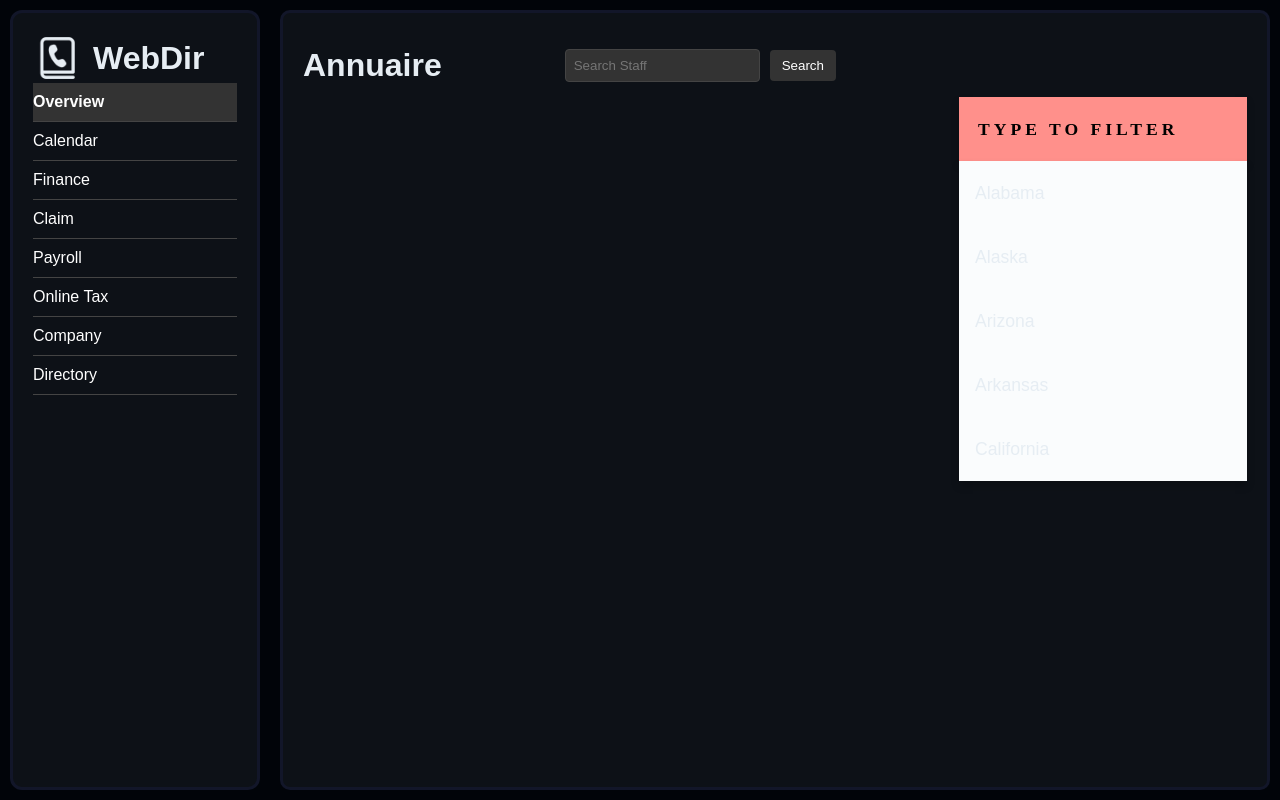
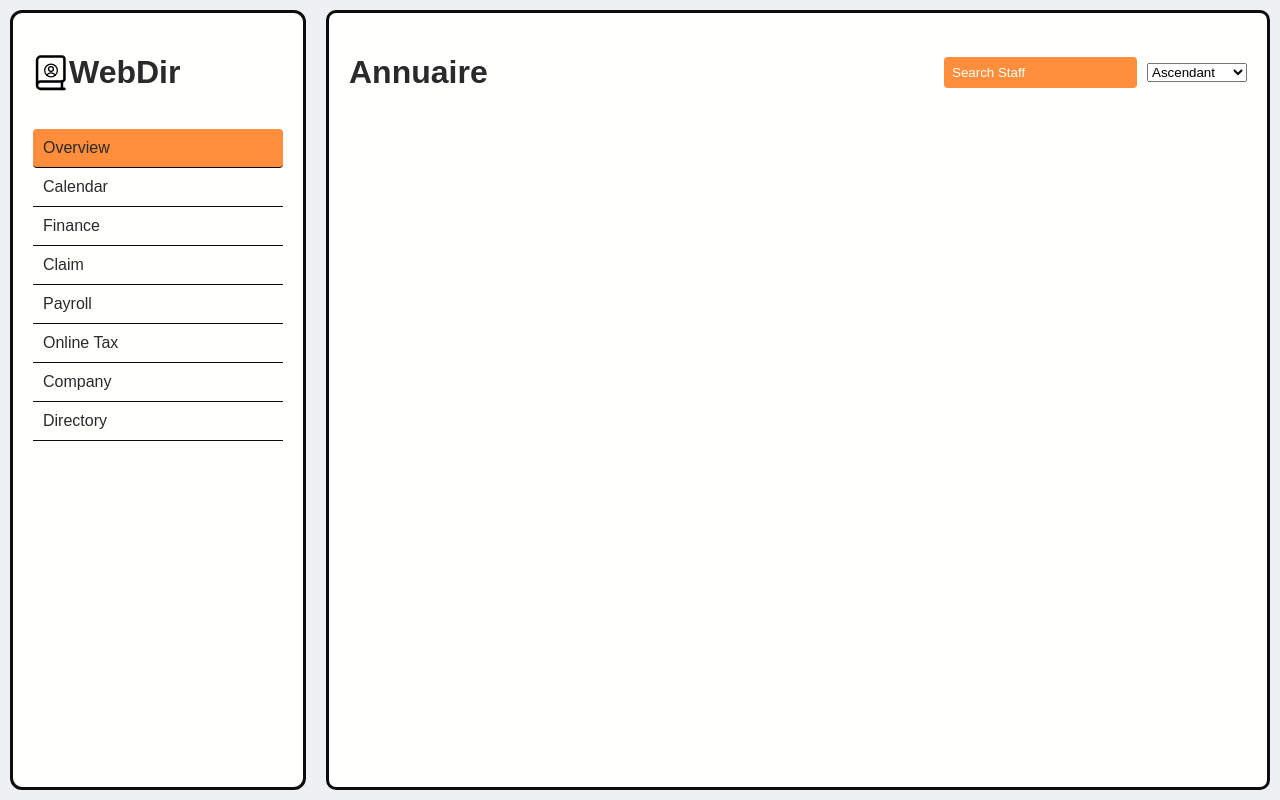
Before and after one commit to Nicka-R/SAE_S401_WebDirectory, a PHP site: page / in a window 1280 px wide. Run offline with PHP 8.4, Linux system fonts and the light colour scheme.

Commit message:
update JS

```diff
--- a/WebDir.web/public/css/custom_select.css
+++ /dev/null
@@ -1,94 +0,0 @@
-* {
-  margin: 0;
-  padding: 0;
-  box-sizing: border-box;
-}
-
-
-
-form {
-  position: relative;
-  width: 18rem;
-  margin-top: 8vh;
-}
-
-.chosen-value,
-.value-list {
-  position: absolute;
-  top: 0;
-  left: 0;
-  width: 100%;
-}
-
-.chosen-value {
-  font-family: 'Ek Mukta';
-  text-transform: uppercase;
-  font-weight: 600;
-  letter-spacing: 4px;
-  height: 4rem;
-  font-size: 1.1rem;
-  padding: 1rem;
-  background-color: #FAFCFD;
-  border: 3px solid transparent;
-  -webkit-transition: .3s ease-in-out;
-  transition: .3s ease-in-out;
-}
-.chosen-value::-webkit-input-placeholder {
-  color: #333;
-}
-.chosen-value:hover {
-  background-color: #FF908B;
-  cursor: pointer;
-}
-.chosen-value:hover::-webkit-input-placeholder {
-  color: #333;
-}
-.chosen-value:focus, .chosen-value.open {
-  box-shadow: 0px 5px 8px 0px rgba(0, 0, 0, 0.2);
-  outline: 0;
-  background-color: #FF908B;
-  color: #000;
-}
-.chosen-value:focus::-webkit-input-placeholder, .chosen-value.open::-webkit-input-placeholder {
-  color: #000;
-}
-
-.value-list {
-  list-style: none;
-  margin-top: 4rem;
-  box-shadow: 0px 5px 8px 0px rgba(0, 0, 0, 0.2);
-  overflow: hidden;
-  max-height: 0;
-  -webkit-transition: .3s ease-in-out;
-  transition: .3s ease-in-out;
-}
-.value-list.open {
-  max-height: 320px;
-  overflow: auto;
-}
-.value-list li {
-  position: relative;
-  height: 4rem;
-  background-color: #FAFCFD;
-  padding: 1rem;
-  font-size: 1.1rem;
-  display: -webkit-box;
-  display: -ms-flexbox;
-  display: flex;
-  -webkit-box-align: center;
-      -ms-flex-align: center;
-          align-items: center;
-  cursor: pointer;
-  -webkit-transition: background-color .3s;
-  transition: background-color .3s;
-  opacity: 1;
-}
-.value-list li:hover {
-  background-color: #FF908B;
-}
-.value-list li.closed {
-  max-height: 0;
-  overflow: hidden;
-  padding: 0;
-  opacity: 0;
-}
--- a/WebDir.web/public/css/style.css
+++ b/WebDir.web/public/css/style.css
@@ -1,6 +1,6 @@
 body {
-    background-color: #010409;
-    color: #E6EDF3;
+    background-color: #eff0f3 ;
+    color: #2a2a2a;
     font-family: sans-serif;
     margin: 0;
   }
@@ -13,21 +13,23 @@ body {
 
   .sidebar {
     width: 250px;
-    background-color: #0D1117;
+    background-color: #fffffe;
     padding: 20px;
     margin: 10px;
-    border: 3px solid #121629;
+    border: 3px solid #0d0d0d;
     border-radius: 12px ;
 
   }
+
+
 
   .main {
     flex: 2;
     padding: 20px;
     margin: 10px;
-    background-color: #0D1117;
+    background-color: #fffffe;
     border-radius: 10px;
-    border: 3px solid #121629;
+    border: 3px solid #0d0d0d;
 
   }
 
@@ -57,10 +59,14 @@ body {
 
   .search input {
     padding: 8px;
-    border: 1px solid #444;
-    background-color: #333;
+    border: none;
+    background-color: #ff8e3c;
     border-radius: 4px;
     margin-right: 10px;
+  }
+
+  ::placeholder {
+    color: #fffffe;
   }
 
   .search button {
@@ -73,7 +79,7 @@ body {
   }
 
   .employee-card {
-    background-color: #161B22;
+    background-color: #eff0f3;
     border: 1px solid #30363D;
     border-radius: 8px;
     box-shadow: 0 4px 8px rgba(0, 0, 0, 0.1);
@@ -84,10 +90,10 @@ body {
   }
 
   .employee-card img {
-    width: 130px;
-    height: 130px;
-    border-radius: 70%;
-    margin: 30px 0 30px 0 ;
+    width: 50%;
+    height: 50%;
+    border-radius: 20%;
+    margin: 10px 0 30px 0 ;
   }
 
   .employee-card h3 {
@@ -133,14 +139,12 @@ body {
     padding: 0;
   }
 
-  .sidebar li {
-    padding: 10px 0;
-    border-bottom: 1px solid #444;
-  }
 
-  .sidebar li a {
-    color: white;
+  .sidebar li{
+    color: #2a2a2a;
     text-decoration: none;
+    padding: 10px 0 10px 10px;
+    border-bottom: 1px solid #0d0d0d;
   }
 
   .sidebar li a:hover {
@@ -148,7 +152,8 @@ body {
   }
 
   .sidebar .active {
-    background-color: #333;
+    background-color: #ff8e3c;
+    border-radius: 4px;
   }
 
   .sidebar .active a {
@@ -171,20 +176,20 @@ body {
 
   .employee-grid {
     display: grid;
-    grid-template-columns: repeat(4, 1fr); /* 4 colonnes */
-    gap: 20px; /* Espace entre les éléments */
+    grid-template-columns: repeat(4, 1fr);
+    gap: 20px;
     width: 100%;
-    justify-items: center; /* Centre horizontalement les items dans les colonnes */
-    align-items: center; /* Centre verticalement les items dans les colonnes */
+    justify-items: center;
+    align-items: center;
 }
 
 .employee-grid .employee-card {
-    width: 90%;
-    height: 270px;
+    width: 80%;
+    height: 100%;
     display: flex;
     flex-direction: column;
-    justify-content: center; /* Centre le contenu verticalement */
-    align-items: center; /* Centre le contenu horizontalement */
+    justify-content: center;
+    align-items: center;
 }
 
 
--- a/WebDir.web/public/index.html
+++ b/WebDir.web/public/index.html
@@ -5,25 +5,30 @@
     <meta name="viewport" content="width=device-width, initial-scale=1.0">
     <title>Annuaire en ligne</title>
     <link rel="stylesheet" href="css/style.css">
-    <link rel="stylesheet" href="css/custom_select.css">
-    <link rel="stylesheet" href="https://cdnjs.cloudflare.com/ajax/libs/font-awesome/5.15.4/css/all.min.css">
 </head>
 <body>
     <div class="container">
         <div class="sidebar">
             <div class="logo">
-                <img src="img/icons8-annuaire-60.png" alt="icons8-annuaire-60">
+                <svg width="36" height="38" viewBox="0 0 13 15" fill="none" xmlns="http://www.w3.org/2000/svg">
+                    <path d="M6.50011 6.8845C7.03115 6.8845 7.46165 6.45401 7.46165 5.92296C7.46165 5.39192 7.03115 4.96143 6.50011 4.96143C5.96907 4.96143 5.53857 5.39192 5.53857 5.92296C5.53857 6.45401 5.96907 6.8845 6.50011 6.8845Z" stroke="black" stroke-width="0.5" stroke-linecap="round" stroke-linejoin="round"/>
+                    <path d="M4.85742 8.38472C5.02905 8.10299 5.27027 7.87014 5.55789 7.7086C5.8455 7.54702 6.16984 7.46216 6.49973 7.46216C6.82962 7.46216 7.15396 7.54702 7.44157 7.7086C7.7292 7.87014 7.97039 8.10299 8.14205 8.38472" stroke="black" stroke-width="0.5" stroke-linecap="round" stroke-linejoin="round"/>
+                    <path d="M6.5 9C7.88073 9 9 7.88073 9 6.5C9 5.11929 7.88073 4 6.5 4C5.11929 4 4 5.11929 4 6.5C4 7.88073 5.11929 9 6.5 9Z" stroke="black" stroke-width="0.5" stroke-linecap="round" stroke-linejoin="round"/>
+                    <path d="M11.8033 13.7676H2.47318C2.08247 13.7676 1.70776 13.6124 1.43148 13.3361C1.15521 13.0599 1 12.6851 1 12.2943C1 11.9036 1.15521 11.529 1.43148 11.2527C1.70776 10.9765 2.08247 10.8212 2.47318 10.8212H10.8212C11.0817 10.8212 11.3315 10.7178 11.5157 10.5336C11.6999 10.3494 11.8033 10.0996 11.8033 9.83909V1.98212C11.8033 1.72165 11.6999 1.47184 11.5157 1.28766C11.3315 1.10347 11.0817 1 10.8212 1H2.47318C2.08918 0.999864 1.7203 1.14967 1.44513 1.4175C1.16996 1.68534 1.01024 2.05003 1 2.4339V12.2551" stroke="black" stroke-linecap="round" stroke-linejoin="round"/>
+                    <path d="M10.8213 10.8213V13.7677" stroke="black" stroke-linecap="round" stroke-linejoin="round"/>
+                    </svg>
+
                 <h1>WebDir</h1>
             </div>
             <ul>
-                <li class="active"><a href="#">Overview</a></li>
-                <li><a href="#">Calendar</a></li>
-                <li><a href="#">Finance</a></li>
-                <li><a href="#">Claim</a></li>
-                <li><a href="#">Payroll</a></li>
-                <li><a href="#">Online Tax</a></li>
-                <li><a href="#">Company</a></li>
-                <li><a href="#">Directory</a></li>
+                <li class="active">Overview</li>
+                <li>Calendar</li>
+                <li>Finance</li>
+                <li>Claim</li>
+                <li>Payroll</li>
+                <li>Online Tax</li>
+                <li>Company</li>
+                <li>Directory</li>
             </ul>
         </div>
         <div class="main">
@@ -31,33 +36,14 @@
                 <h1>Annuaire</h1>
                 <div class="search">
                     <input class="searchInput" type="text" placeholder="Search Staff">
-                    <button>Search</button>
+                    <select class="sort-dropdown">
+                        <option value="asc">Ascendant</option>
+                        <option value="desc">Descendant</option>
+                        <option value="nom">Nom</option>
+                        <option value="departement">Département</option>
+                    </select>
                 </div>
 
-                <form class="customForm">
-                    <input class="chosen-value" type="text" value="" placeholder="Type to filter">
-                    <ul class="value-list">
-                      <li>Alabama</li>
-                      <li>Alaska</li>
-                      <li>Arizona</li>
-                      <li>Arkansas</li>
-                      <li>California</li>
-                      <li>Colorado</li>
-                      <li>Connecticut</li>
-                      <li>Delaware</li>
-                      <li>Florida</li>
-                      <li>Georgia</li>
-                      <li>Hawaii</li>
-                      <li>Idaho</li>
-                      <li>Illinois</li>
-                      <li>Indiana</li>
-                      <li>Iowa</li>
-                      <li>Kansas</li>
-                      <li>Kentucky</li>
-                      <li>Louisiana</li>
-                      <li>Maine</li>
-                    </ul>
-                  </form>
             </div>
             <div class="employee-grid"></div>
         </div>
@@ -71,15 +57,11 @@
             <h3>{{this.nom}} {{this.prenom}}</h3>
             <p>{{this.departement.libelle}}</p>
             <div class="social">
-                <a href="#"><i class="fa fa-instagram"></i></a>
-                <a href="#"><i class="fa fa-behance"></i></a>
-                <a href="#"><i class="fa fa-twitter"></i></a>
             </div>
         </div>
         {{/each}}
     </script>
 
     <script src="js/main.js" type="module" defer></script>
-    <script src="js/custom_select.js"></script>
 </body>
 </html>
--- a/WebDir.web/public/js/custom_select.js
+++ /dev/null
@@ -1,66 +0,0 @@
-'use strict';
-
-var inputField = document.querySelector('.chosen-value');
-var dropdown = document.querySelector('.value-list');
-var dropdownArray = [].concat(document.querySelectorAll('li'));
-var dropdownItems = dropdownArray[0];
-dropdown.classList.add('open');
-inputField.focus(); // Demo purposes only
-
-var valueArray = [];
-dropdownItems.forEach(function (item) {
-  valueArray.push(item.textContent);
-});
-
-var closeDropdown = function closeDropdown() {
-  dropdown.classList.remove('open');
-};
-
-inputField.addEventListener('input', function () {
-  dropdown.classList.add('open');
-  var inputValue = inputField.value.toLowerCase();
-  var valueSubstring = undefined;
-  if (inputValue.length > 0) {
-    for (var j = 0; j < valueArray.length; j++) {
-      if (!(inputValue.substring(0, inputValue.length) === valueArray[j].substring(0, inputValue.length).toLowerCase())) {
-        dropdownItems[j].classList.add('closed');
-      } else {
-        dropdownItems[j].classList.remove('closed');
-      }
-    }
-  } else {
-    for (var i = 0; i < dropdownItems.length; i++) {
-      dropdownItems[i].classList.remove('closed');
-    }
-  }
-});
-
-dropdownItems.forEach(function (item) {
-  item.addEventListener('click', function (evt) {
-    inputField.value = item.textContent;
-    dropdownItems.forEach(function (dropdown) {
-      dropdown.classList.add('closed');
-    });
-  });
-});
-
-inputField.addEventListener('focus', function () {
-  inputField.placeholder = 'Type to filter';
-  dropdown.classList.add('open');
-  dropdownItems.forEach(function (dropdown) {
-    dropdown.classList.remove('closed');
-  });
-});
-
-inputField.addEventListener('blur', function () {
-  inputField.placeholder = 'Select state';
-  dropdown.classList.remove('open');
-});
-
-document.addEventListener('click', function (evt) {
-  var isDropdown = dropdown.contains(evt.target);
-  var isInput = inputField.contains(evt.target);
-  if (!isDropdown && !isInput) {
-    dropdown.classList.remove('open');
-  }
-});
```
Also changed, not shown: WebDir.web/public/js/animated-eyes.js (added, +50 -0 lines), WebDir.web/public/main.js (+27 -6 lines), WebDir.web/public/js/main.js, 1 other file.
